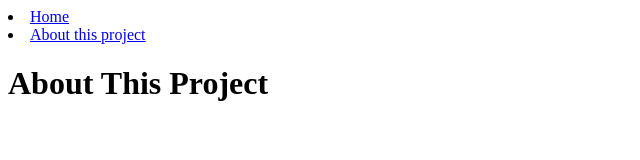
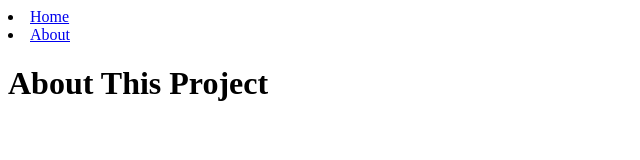
Before and after one commit to Poojagidde7/GithubPro, a plain HTML site: page about.html in a window 1280 px wide. Shown: the whole page, without its empty margins (0-640 px from the left). Drawn offline with Linux system fonts and the light colour scheme.

Commit message:
Update about.html

```diff
--- a/about.html
+++ b/about.html
@@ -12,7 +12,7 @@
                 <a href="index.html">Home</a>
             </li>
             <li>
-                <a href="about.html">About this project</a>
+                <a href="about.html">About</a>
             </li>
         </ui>
     </nav>
```
